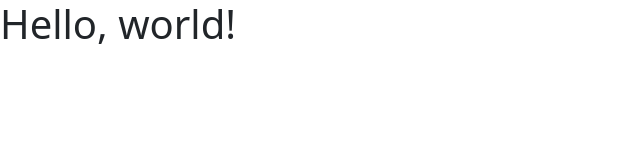
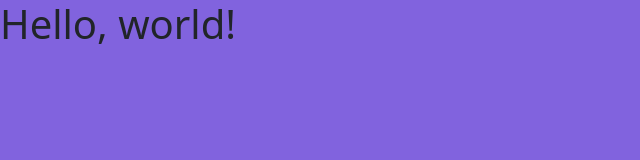
Before and after one commit to noctivityinc/visicalc-website, a plain HTML site: page index.html in a window 1280 px wide. Shown: the whole page, without its empty margins (0-640 px from the left). Drawn offline with nearby package versions, Linux system fonts and the light colour scheme.

Commit message:
Update index.html

```diff
--- a/index.html
+++ b/index.html
@@ -5,6 +5,11 @@
     <meta name="viewport" content="width=device-width, initial-scale=1">
     <title>VisiCalc - Spreadsheets for the Social Age</title>
     <link href="https://cdn.jsdelivr.net/npm/bootstrap@5.3.3/dist/css/bootstrap.min.css" rel="stylesheet" integrity="sha384-QWTKZyjpPEjISv5WaRU9OFeRpok6YctnYmDr5pNlyT2bRjXh0JMhjY6hW+ALEwIH" crossorigin="anonymous">
+<style>
+  body {
+    background-color: rgb(129,99,222)
+  }
+</style>
   </head>
   <body>
     <h1>Hello, world!</h1>
```
